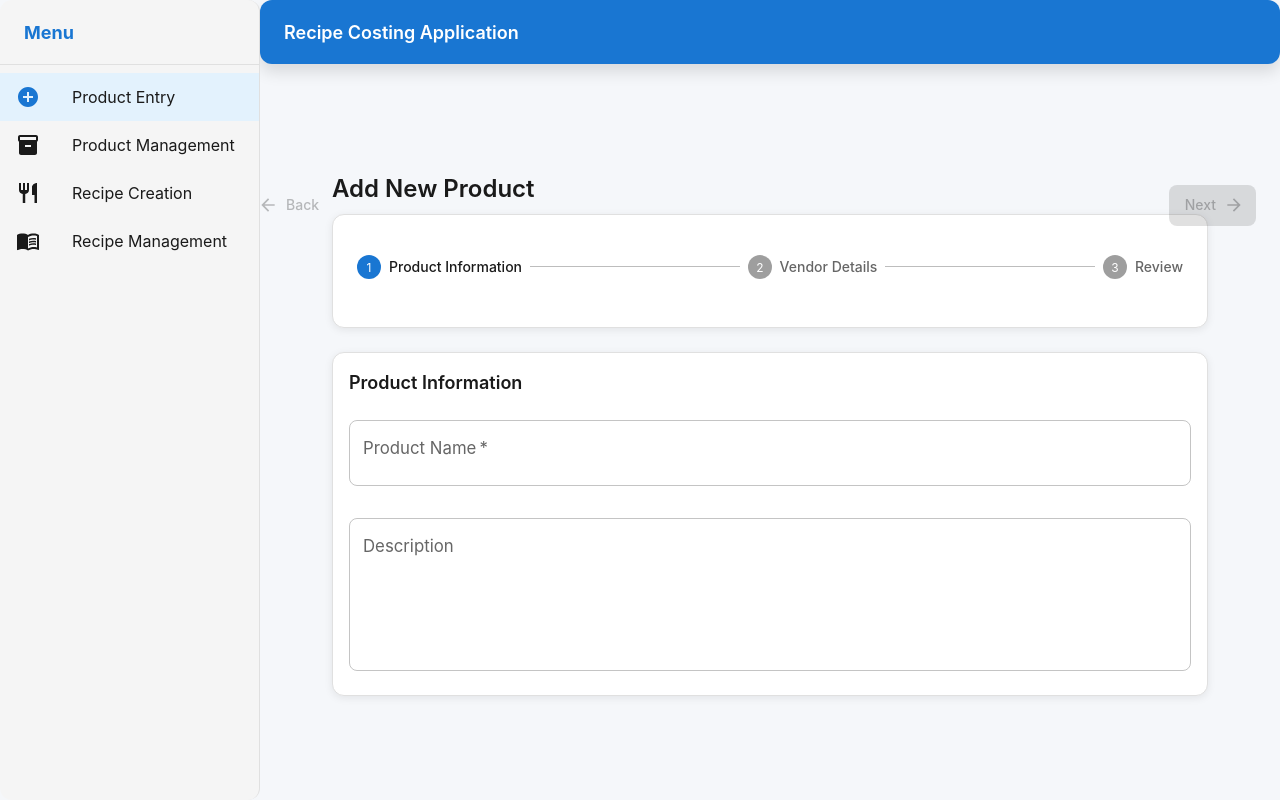
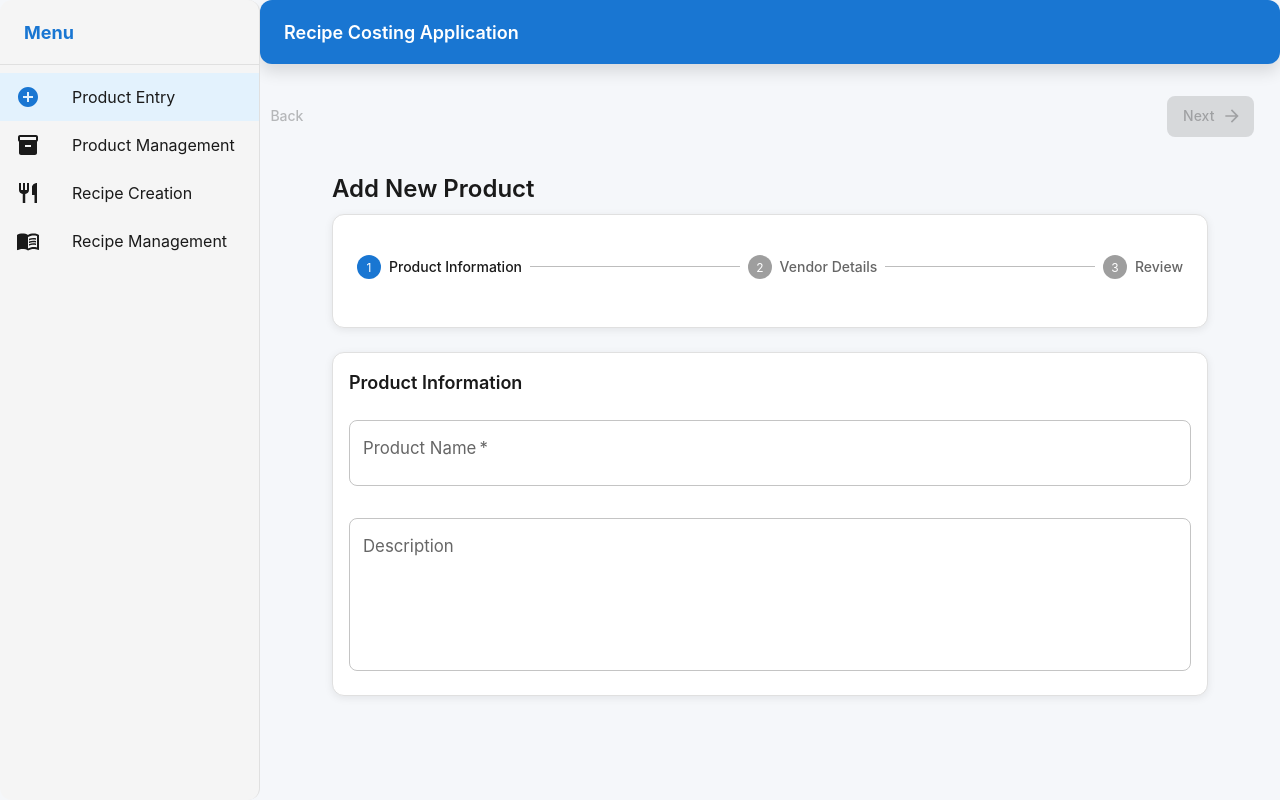
Before and after one commit to ParthG1810/recipe-costing-app-public, a Next.js app: page /product-entry in a window 1280 px wide. Built offline with nearby package versions, Linux system fonts and the light colour scheme.

Commit message:
feat: adjust spacing

```diff
--- a/app/product-entry/ProductEntryContent.tsx
+++ b/app/product-entry/ProductEntryContent.tsx
@@ -505,13 +505,12 @@ export default function ProductEntryContent() {
         {/* Navigation Buttons - Above header */}
         <Box sx={{
           position: 'fixed',
-          top: '185px',
-          left: '246px',
-          right: '24px',
+          top: '12%',
+          left: '18%',
+          right: '2%',
           zIndex: 1000,
           display: 'flex',
-          justifyContent: 'space-between',
-          pb: 2
+          justifyContent: 'space-between'
         }}>
           <Button
             disabled={activeStep === 0}
--- a/app/recipe-creation/RecipeCreationContent.tsx
+++ b/app/recipe-creation/RecipeCreationContent.tsx
@@ -558,15 +558,14 @@ export default function RecipeCreationContent() {
       <Box sx={{ p: 3 }}>
         {/* Navigation Buttons - Above header */}
         <Box sx={{
-          position: 'fixed',
-          top: '185px',
-          left: '246px',
-          right: '24px',
-          zIndex: 1000,
-          display: 'flex',
-          justifyContent: 'space-between',
-          pb: 2
-        }}>
+                  position: 'fixed',
+                  top: '12%',
+                  left: '18%',
+                  right: '2%',
+                  zIndex: 1000,
+                  display: 'flex',
+                  justifyContent: 'space-between'
+                }}>
           <Button
             disabled={activeStep === 0}
             onClick={handleBack}
```
